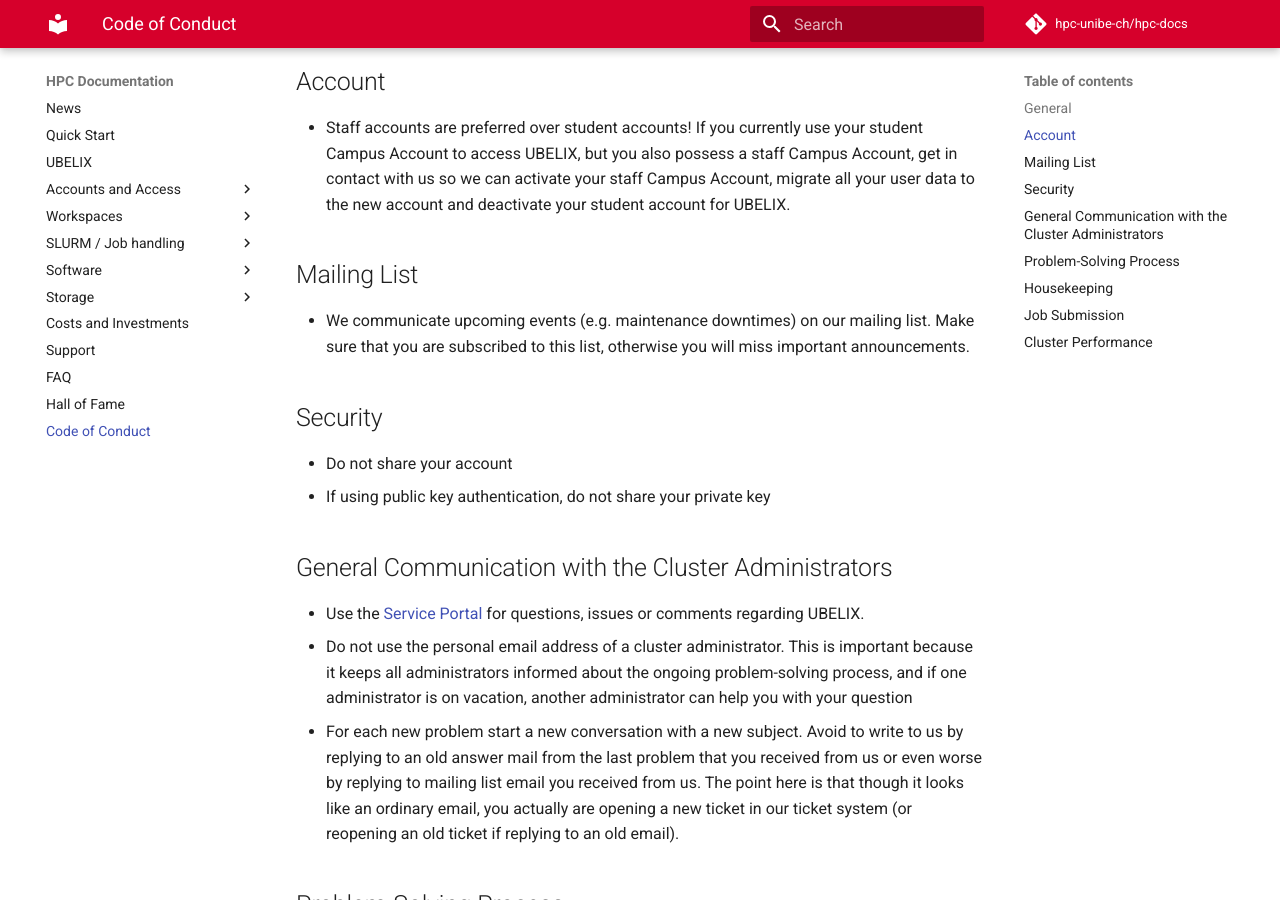
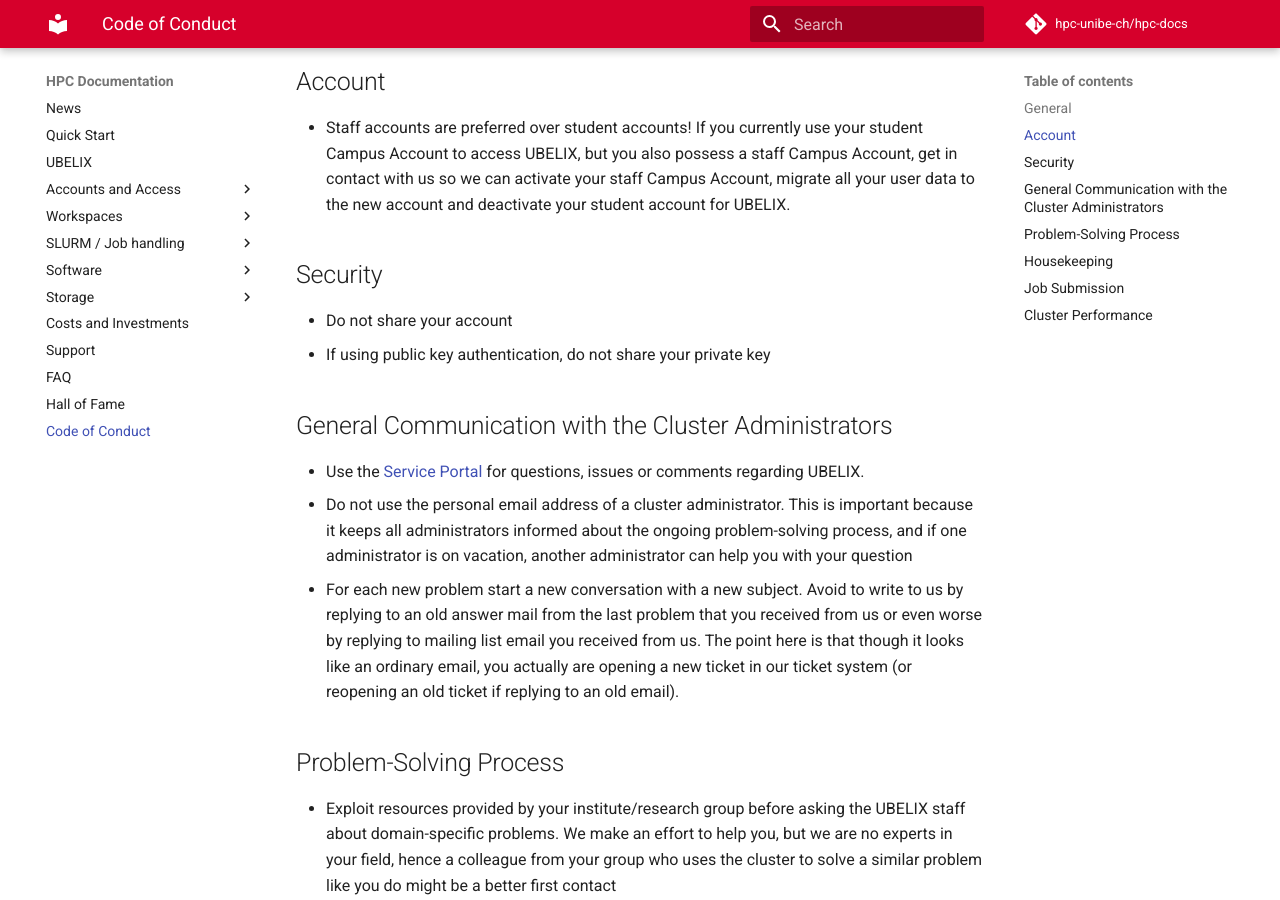
Before and after one commit to hpc-unibe-ch/hpc-unibe-ch.github.io, an MkDocs documentation site: the page built from docs/general/code-of-conduct.md, in a window 1280 px wide and 900 px high, scrolled down 485 px. Built offline with MkDocs 1.6.1 and Material for MkDocs 9.7.7, drawn with Linux system fonts in a browser that asks for light colours; comment, search, counter and statistics services are not loaded.

Commit message:
Remove mailing list information

```diff
--- a/docs/general/code-of-conduct.md
+++ b/docs/general/code-of-conduct.md
@@ -20,12 +20,6 @@
   Account, get in contact with us so we can activate your staff Campus Account,
   migrate all your user data to the new account and deactivate your student account
   for UBELIX.
-
-## Mailing List
-
-  * We communicate upcoming events (e.g. maintenance downtimes) on our mailing list.
-  Make sure that you are subscribed to this list, otherwise you will miss important
-  announcements.
 
 ## Security
 
```
Also changed, not shown: docs/getting-Started/account.md (+0 -6 lines).
